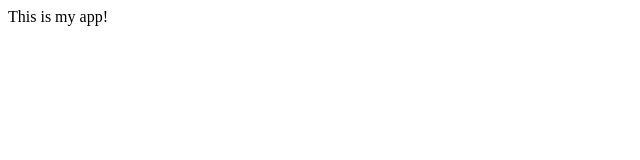
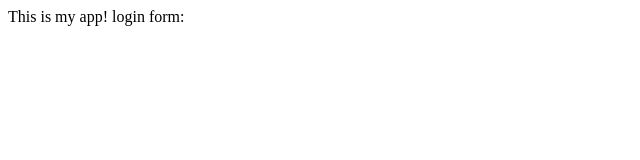
Before and after one commit to HaleRamsey/myappSample, a plain HTML site: page index.html in a window 1280 px wide. Shown: the full height of the page, 0-640 px from the left. Drawn offline with Linux system fonts and the light colour scheme.

Commit message:
login form

```diff
--- a/index.html
+++ b/index.html
@@ -5,5 +5,6 @@
 </head>
 <body>
 	This is my app!
+	login form:
 </body>
 </html>
```
Also changed, not shown: login.html (added, +1 -0 lines), dir2/app2.js (added), log.txt (added).
